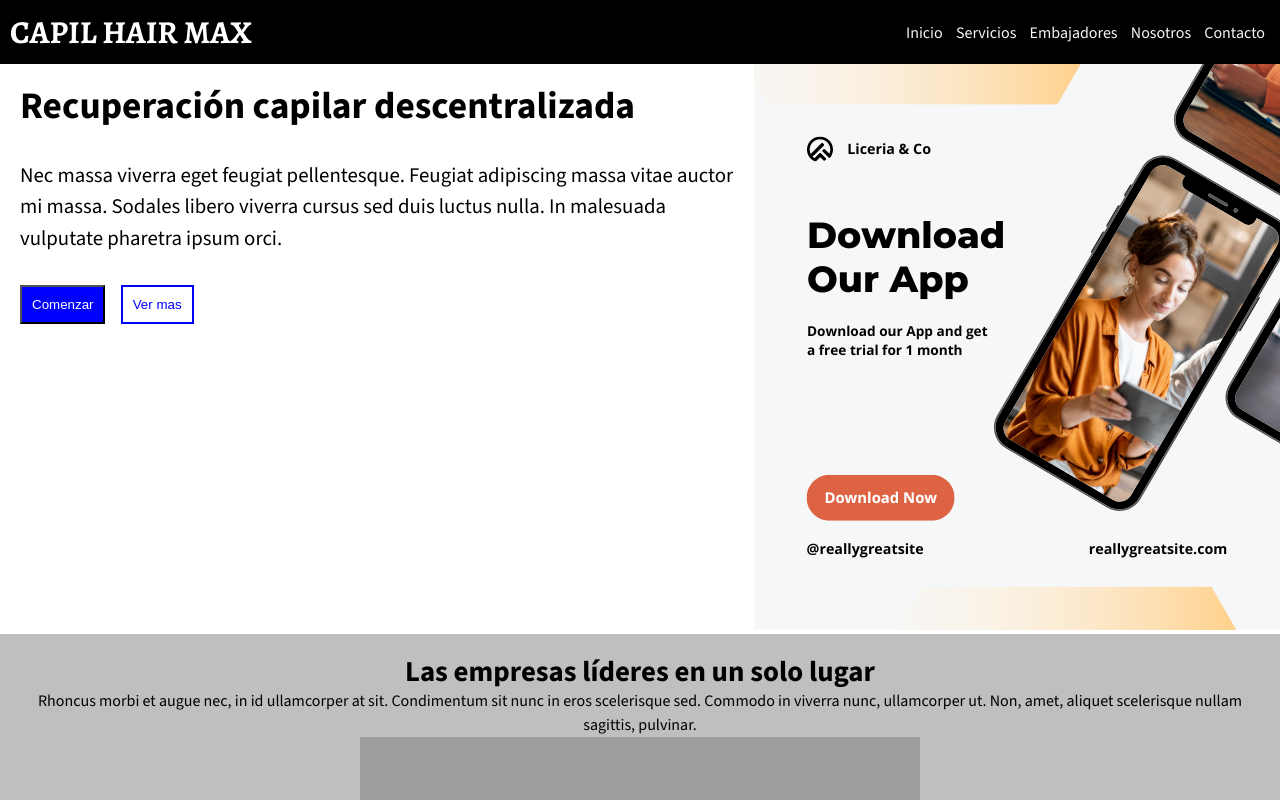
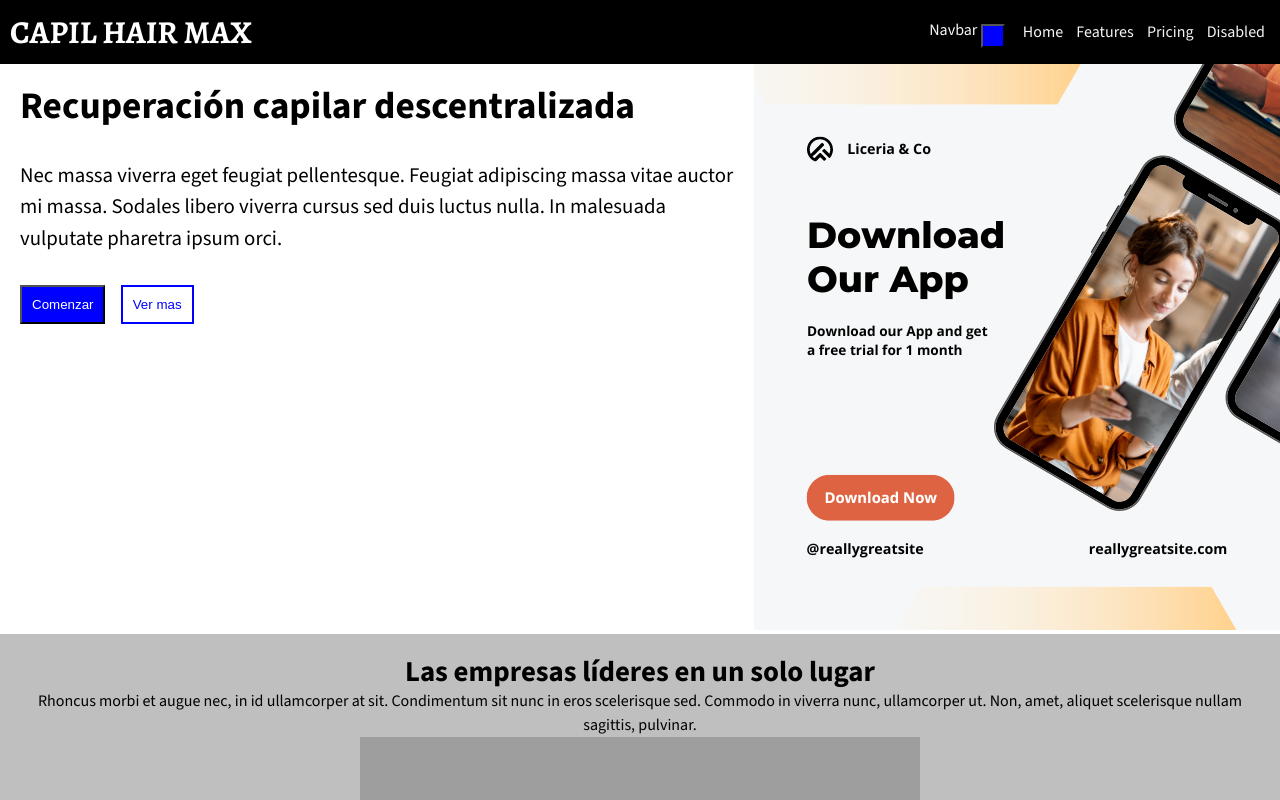
Before and after one commit to gpoplavsky/capil_hair_max, a plain HTML site: page index.html in a window 1280 px wide. Shown: the top 800 px of the page. Drawn offline with nearby package versions, Linux system fonts and the light colour scheme; grey boxes are pictures that could not be loaded.

Commit message:
Se pusieron los títulos y se agregaron los favicon a todos los HTML

```diff
--- a/index.html
+++ b/index.html
@@ -4,7 +4,11 @@
     <meta charset="UTF-8">
     <meta name="viewport" content="width=device-width, initial-scale=1.0">
     <title>Capil Hair Max | Implante Capilar Descentralizado</title>
-    <link rel="icon" type="image/png"  href="/">
+    <link rel="icon" type="image/png"  href="./assets/img/favicon.ico">
+    <link rel="apple-touch-icon" sizes="180x180" href="./assets/img/apple-touch-icon.png">
+    <link rel="icon" type="image/png" sizes="32x32" href="./assets/img/favicon-32x32.png">
+    <link rel="icon" type="image/png" sizes="16x16" href="./assets/img/favicon-16x16.png">
+    <link rel="manifest" href="./assets/img/site.webmanifest">
     <link rel="stylesheet" href="./css/styles.css">
     <link rel="preconnect" href="https://fonts.googleapis.com">
     <link rel="preconnect" href="https://fonts.gstatic.com" crossorigin>
@@ -16,14 +20,29 @@
             <h1>CAPIL HAIR MAX</h1>
         </div>
         <div>
-            <nav>
-                <ul>
-                    <li><a href="#">Inicio</a></li>
-                    <li><a href="./pages/servicios.html">Servicios</a></li>
-                    <li><a href="./pages/embajadores.html">Embajadores</a></li>
-                    <li><a href="./pages/nosotros.html">Nosotros</a></li>
-                    <li><a href="./pages/contacto.html">Contacto</a></li>
-                </ul>
+            <nav class="navbar navbar-expand-lg bg-body-tertiary">
+                <div class="container-fluid">
+                    <a class="navbar-brand" href="#">Navbar</a>
+                    <button class="navbar-toggler" type="button" data-bs-toggle="collapse" data-bs-target="#navbarNav" aria-controls="navbarNav" aria-expanded="false" aria-label="Toggle navigation">
+                        <span class="navbar-toggler-icon"></span>
+                    </button>
+                    <div class="collapse navbar-collapse" id="navbarNav">
+                        <ul class="navbar-nav">
+                            <li class="nav-item">
+                                <a class="nav-link active" aria-current="page" href="#">Home</a>
+                            </li>
+                            <li class="nav-item">
+                                <a class="nav-link" href="#">Features</a>
+                            </li>
+                            <li class="nav-item">
+                                <a class="nav-link" href="#">Pricing</a>
+                            </li>
+                            <li class="nav-item">
+                                <a class="nav-link disabled" aria-disabled="true">Disabled</a>
+                            </li>
+                        </ul>
+                    </div>
+                </div>
             </nav>
         </div>
     </header>
```
Also changed, not shown: pages/contacto.html (+6 -1 lines), pages/embajadores.html (+6 -1 lines), pages/nosotros.html (+6 -2 lines), pages/servicios.html (+6 -1 lines), assets/img/android-chrome-192x192.png (added), assets/img/android-chrome-512x512.png (added), assets/img/apple-touch-icon.png (added), assets/img/favicon-16x16.png (added), assets/img/favicon-32x32.png (added), assets/img/favicon.ico (added), assets/img/site.webmanifest (added), 1 other file.
